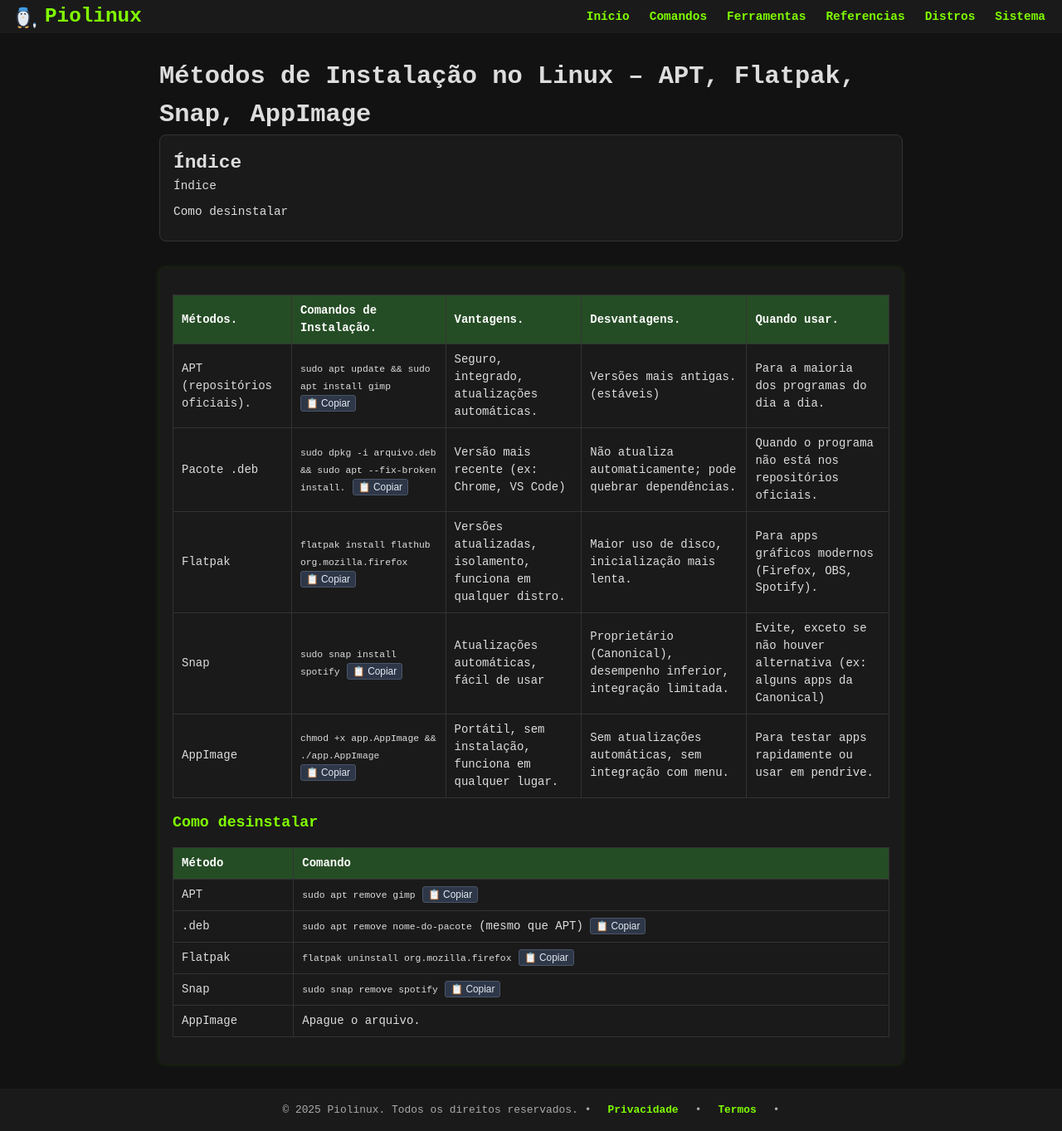
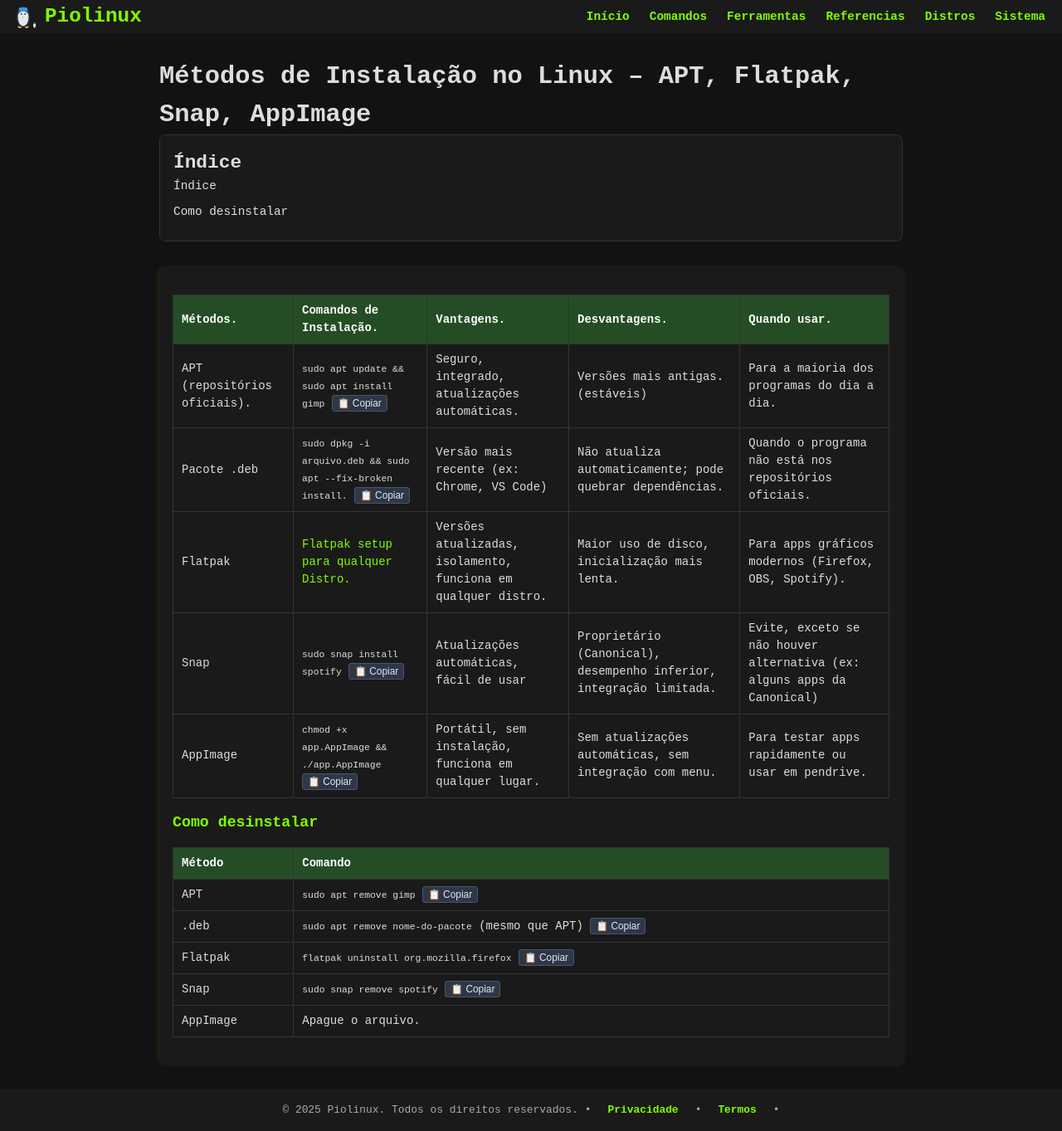
Before and after one commit to Piolinux/piolinux-site, a Jekyll site: the page built from _pages/_iniciantes/metodos-de-instalacao-no-linux-apt-flatpak-snap-appimage.md, in a window 1280 px wide. Shown: the whole page at 83% size. Built offline with Jekyll 4.4.1, drawn with Linux system fonts in a browser that asks for light colours.

Commit message:
Update metodos-de-instalacao-no-linux-apt-flatpak-snap-appimage.md

```diff
--- a/_pages/_iniciantes/metodos-de-instalacao-no-linux-apt-flatpak-snap-appimage.md
+++ b/_pages/_iniciantes/metodos-de-instalacao-no-linux-apt-flatpak-snap-appimage.md
@@ -48,10 +48,7 @@ tags: [pacotes, linux, apt, dnf, pacman, zypper, instalacao]
     </tr>
     <tr>
       <td data-label="Método">Flatpak</td>
-      <td data-label="Comando de Instalação">
-        <code>flatpak install flathub org.mozilla.firefox</code>
-        <button class="copy-btn" data-command="flatpak install flathub org.mozilla.firefox">📋 Copiar</button>
-      </td>
+      <td data-label="Link"><a href="https://flathub.org/en/setup" target="_blank" rel="noopener noreferrer">Flatpak setup para qualquer Distro.</a></td>
       <td data-label="Vantagens">Versões atualizadas, isolamento, funciona em qualquer distro.</td>
       <td data-label="Desvantagens">Maior uso de disco, inicialização mais lenta.</td>
       <td data-label="Quando usar">Para apps gráficos modernos (Firefox, OBS, Spotify).</td>
```
